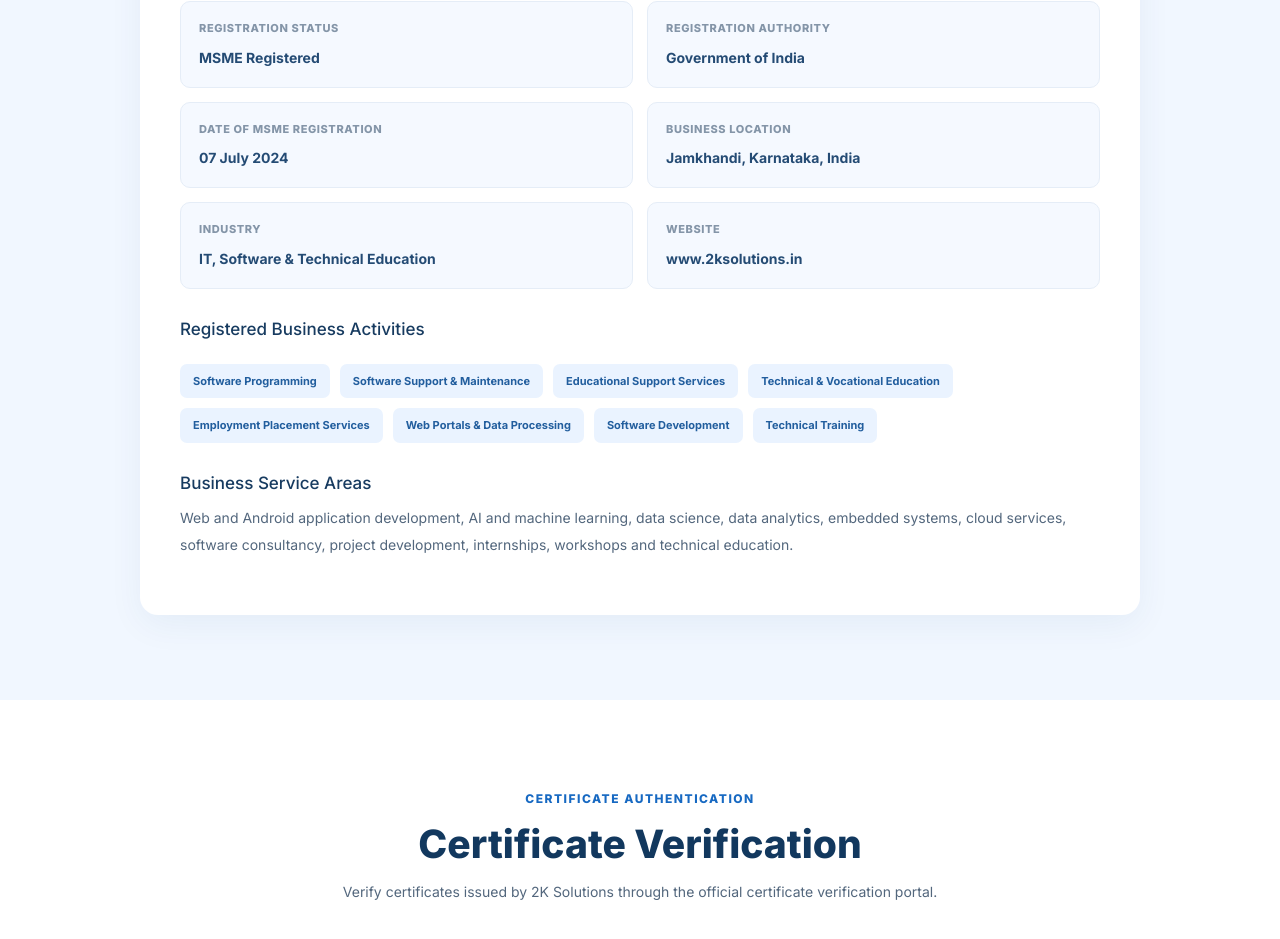
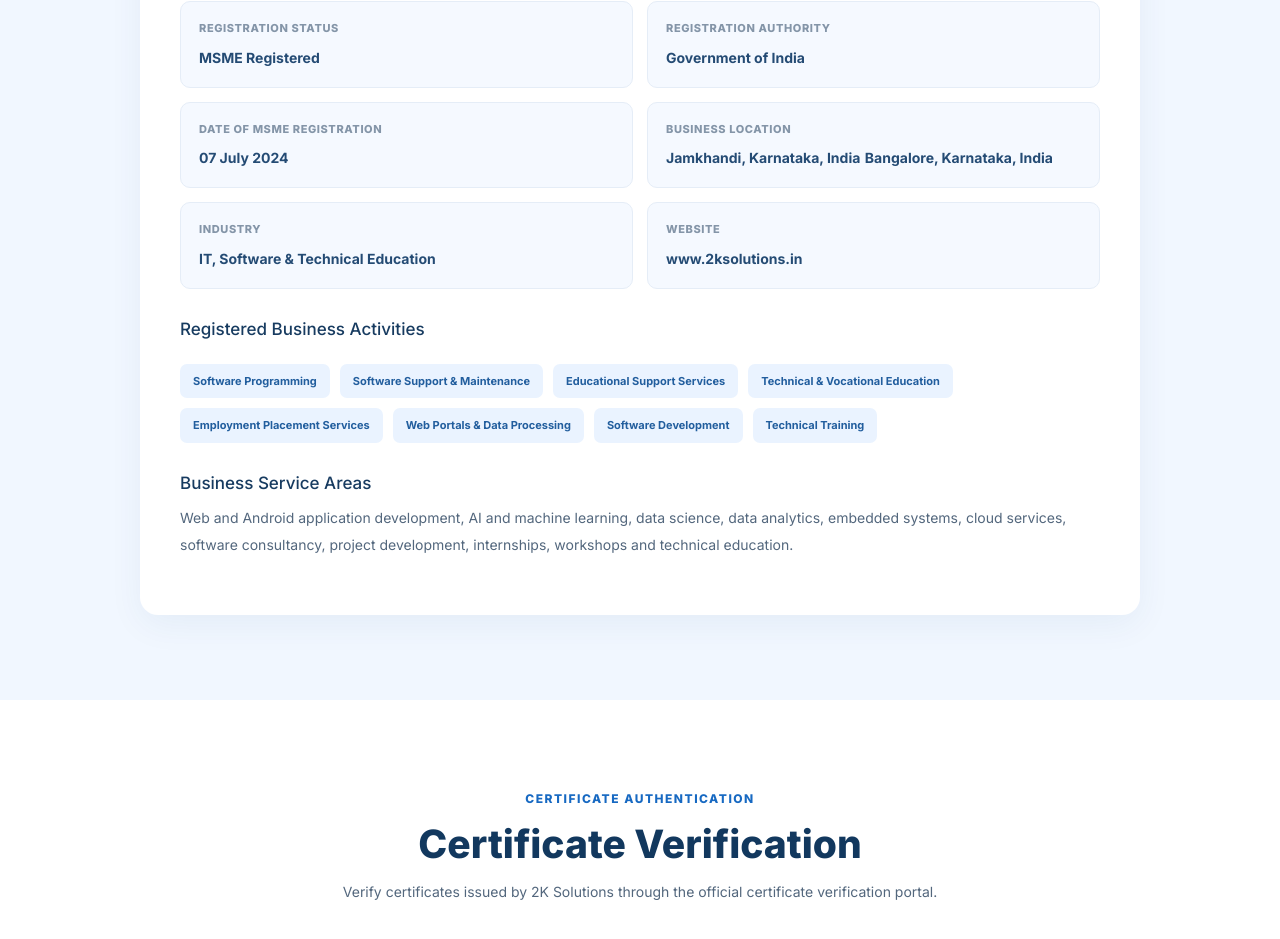
Before and after one commit to trainat2ksolutions/in, a plain HTML site: page index.html in a window 1280 px wide. Shown: the part 4828-5767 px from the top of the page. Drawn offline with nearby package versions, Linux system fonts and the light colour scheme.

Commit message:
Update index.html

```diff
--- a/index.html
+++ b/index.html
@@ -5,7 +5,7 @@
 <meta charset="UTF-8">
 <meta name="viewport" content="width=device-width, initial-scale=1.0">
 
-<title>2K SOLUTIONS | Software Development, Training & Technology</title>
+<title>2K SOLUTIONS | Software Development, Training & Technology | Bangalore | Jamkhandi </title>
 
 <meta name="description" content="2K Solutions provides business software development, web and Android applications, AI and ML solutions, data analytics, technical training and certificate verification.">
 
@@ -1227,6 +1227,7 @@ footer li a:hover {
             <div class="corporate-item">
                 <small>Business Location</small>
                 <strong>Jamkhandi, Karnataka, India</strong>
+                <strong>Bangalore, Karnataka, India</strong>
             </div>
 
             <div class="corporate-item">
```
